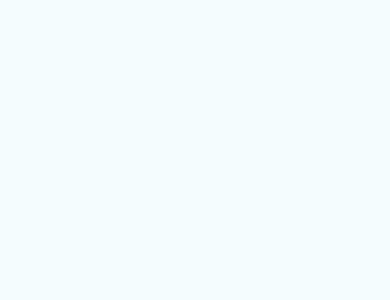
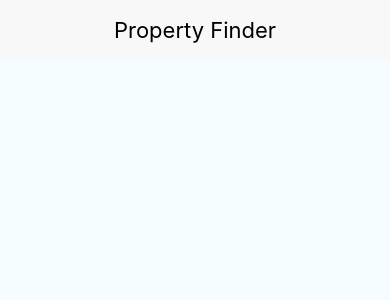
Before and after one commit to HZahran/PropertyFinder, a React Native app: screen / in a window 390 px wide. Shown: the top 300 px of the page. Built offline with nearby package versions, Linux system fonts and the light colour scheme.

Commit message:
Add Header component

```diff
--- a/src/App.js
+++ b/src/App.js
@@ -1,9 +1,3 @@
-/**
- * Sample React Native App
- * https://github.com/facebook/react-native
- * @flow
- */
-
 import React, { Component } from 'react';
 import {
   StyleSheet,
@@ -11,15 +5,21 @@ import {
 } from 'react-native';
 import { Provider } from 'react-redux'
 import { createStore } from 'redux'
+import { Header } from './components/common/Header';
 
 
 
 export default class App extends Component {
+
   render() {
+    const { mainStyle, contentStyle } = styles;
+
     return (
       <Provider store={createStore}>
-        <View style={styles.container}>
-
+        <View style={mainStyle}>
+          <Header title={'Property Finder'} />
+          <View style={contentStyle}>
+          </View>
         </View>
       </Provider>
     );
@@ -27,20 +27,12 @@ export default class App extends Component {
 }
 
 const styles = StyleSheet.create({
-  container: {
+  mainStyle: {
     flex: 1,
+    backgroundColor: '#F5FCFF',
+  },
+  contentStyle: {
     justifyContent: 'center',
     alignItems: 'center',
-    backgroundColor: '#F5FCFF',
-  },
-  welcome: {
-    fontSize: 20,
-    textAlign: 'center',
-    margin: 10,
-  },
-  instructions: {
-    textAlign: 'center',
-    color: '#333333',
-    marginBottom: 5,
   },
 });
--- /dev/null
+++ b/src/components/common/Header.js
@@ -0,0 +1,28 @@
+import React from 'react';
+import { Text, View, StyleSheet } from 'react-native';
+
+const Header = ({ title }) => {
+    const { textStyle, viewStyle } = styles;
+
+    return (
+        <View style={viewStyle}>
+            <Text style={textStyle}>{title}</Text>
+        </View>
+    );
+};
+
+const styles = StyleSheet.create({
+    viewStyle: {
+        backgroundColor: '#F8F8F8',
+        justifyContent: 'center',
+        alignItems: 'center',
+        height: 60,
+        shadowOpacity: 0.2,
+        elevation: 3,
+    },
+    textStyle: {
+        fontSize: 22,
+    }
+});
+
+export { Header };
```
